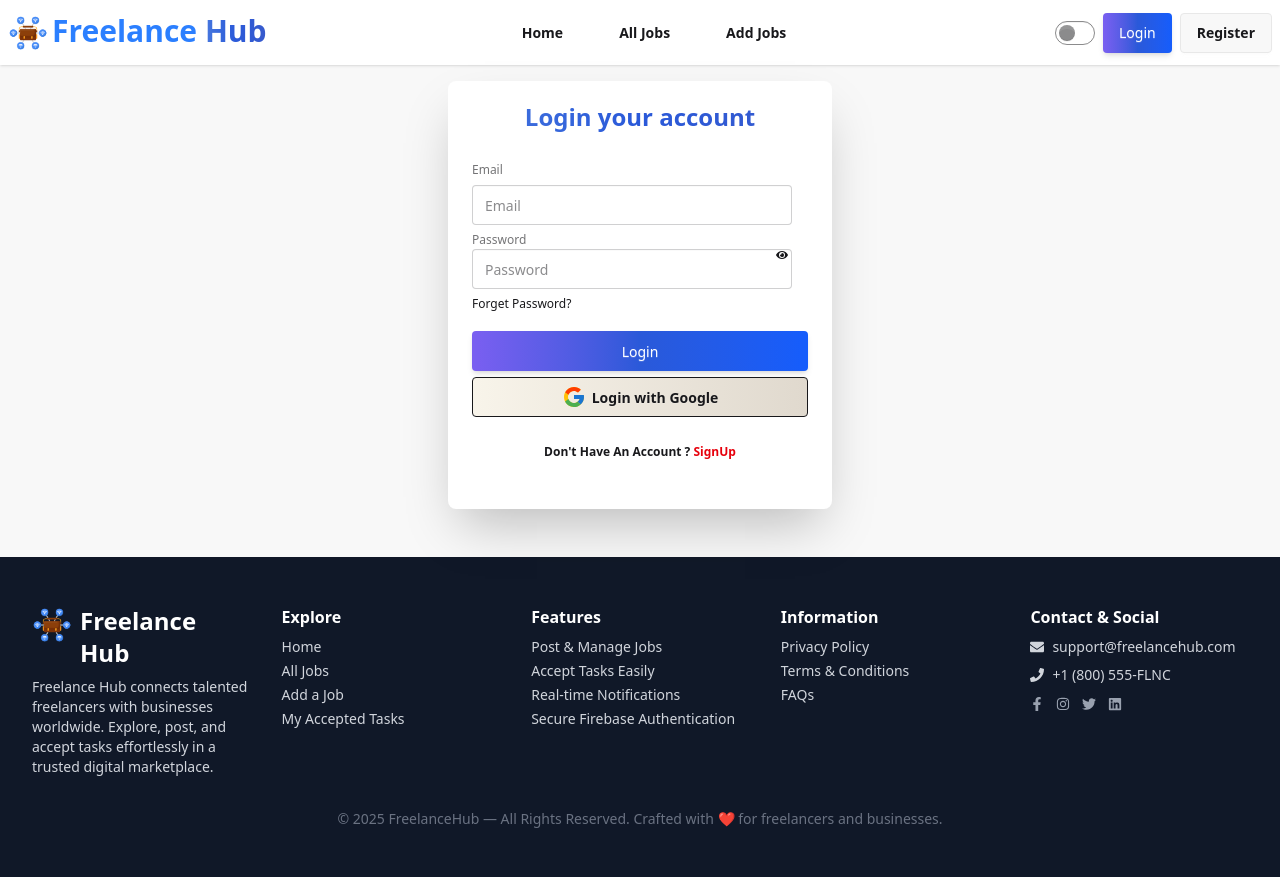
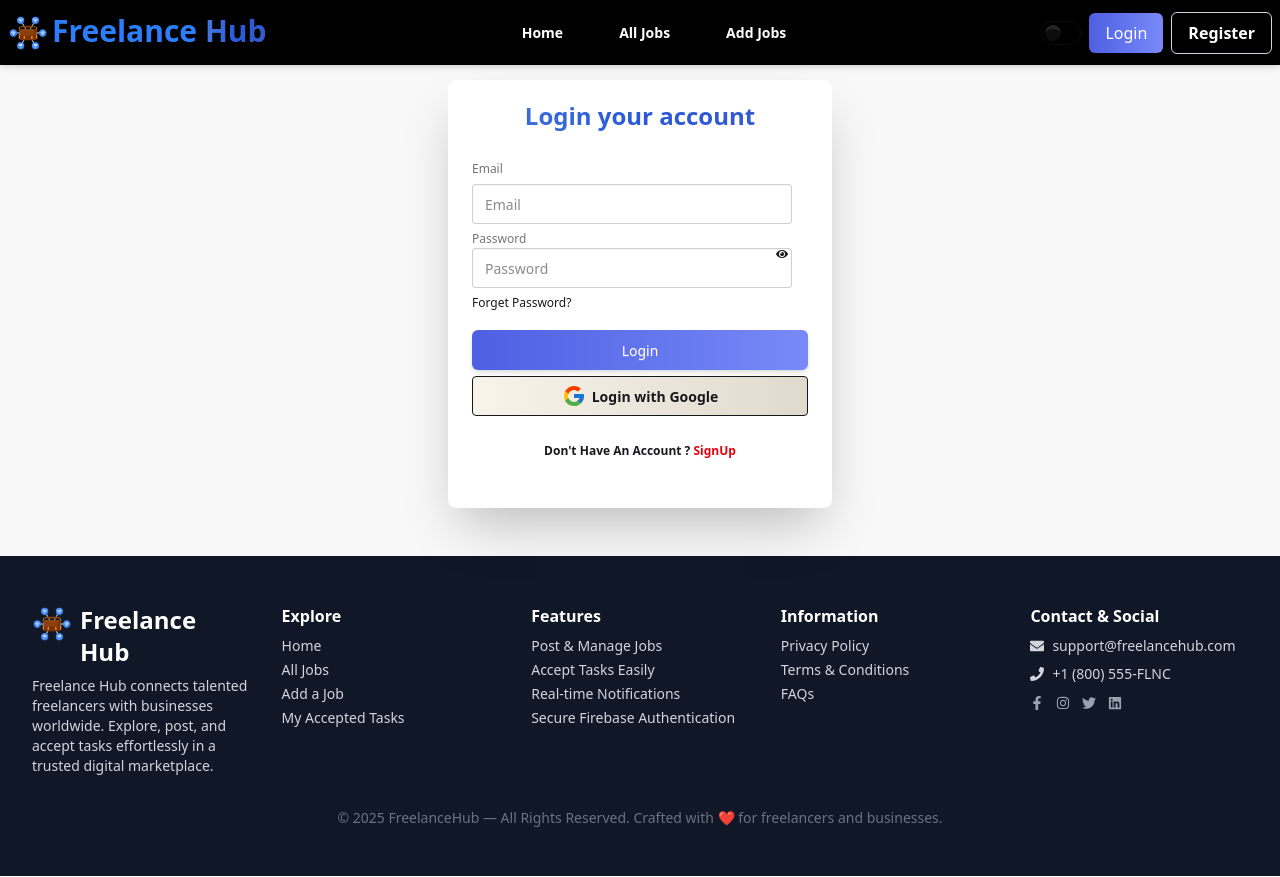
Before and after one commit to shanaztuli/freelanceHub-client, a React (Vite) app: page /auth/login in a window 1280 px wide. Built offline with nearby package versions, Linux system fonts and the light colour scheme; no server answers.

Commit message:
added the fixed nav

```diff
--- a/src/Components/Banner.jsx
+++ b/src/Components/Banner.jsx
@@ -36,13 +36,13 @@ const Banner = () => {
           >
             <button
               onClick={() => navigate("/addJobs")}
-              className="bg-white text-blue-600 font-semibold px-6 py-3 rounded-lg shadow-lg hover:scale-105 transition-transform"
+              className="bg-white text-blue-600 font-semibold padding rounded-lg shadow-lg hover:scale-105 transition-transform"
             >
               Create a Job
             </button>
             <button
               onClick={() => navigate("/allJobs")}
-              className="border btn-primary border-white px-6 py-3 rounded-lg hover:bg-white hover:text-blue-600 transition-colors"
+              className="btn-primary padding "
             >
               Explore Jobs
             </button>
--- a/src/Components/JobCard.jsx
+++ b/src/Components/JobCard.jsx
@@ -37,7 +37,7 @@ const JobCard = ({ job }) => {
         {/* View Details */}
         <button
           onClick={handleViewDetails}
-          className="self-start btn-primary  px-4 py-2 rounded-md hover:bg-blue-700 transition-colors font-semibold"
+          className="self-start btn-primary  px-4 py-2  "
         >
           View Details
         </button>
--- a/src/Components/Navbar/Navbar.jsx
+++ b/src/Components/Navbar/Navbar.jsx
@@ -1,26 +1,23 @@
 import React, { useEffect, useState } from "react";
-import { Link, Navigate, NavLink,  } from "react-router";
-import logo from '/logos.png'
+import { Link, Navigate, NavLink } from "react-router";
+import logo from "/logos.png";
 import { AuthContext } from "../../AuthContext/AuthProvider";
 import { use } from "react";
 import { toast } from "react-toastify";
 
 const Navbar = () => {
-const { user, logOut,} = use(AuthContext);
-const [theme,setTheme]= useState(localStorage.getItem('theme') || 'light');
+  const { user, logOut } = use(AuthContext);
+  const [theme, setTheme] = useState(localStorage.getItem("theme") || "light");
 
-useEffect(()=>{
-  const html = document.querySelector("html");
-  html.setAttribute("data-theme", theme);
-localStorage.setItem('theme',theme)
+  useEffect(() => {
+    const html = document.querySelector("html");
+    html.setAttribute("data-theme", theme);
+    localStorage.setItem("theme", theme);
+  }, [theme]);
 
-
-},[theme])
-
-const handleTheme =(checked)=>{
-
-setTheme(checked? 'dark' : 'light')
-}
+  const handleTheme = (checked) => {
+    setTheme(checked ? "dark" : "light");
+  };
 
   const links = (
     <>
@@ -103,19 +100,19 @@ setTheme(checked? 'dark' : 'light')
     logOut()
       .then(() => {
         toast("You signed out");
-        Navigate('/');
+        Navigate("/");
       })
       .catch();
   };
 
   return (
-    <div className="navbar bg-base-100 shadow-sm ">
+    <div className="navbar navbar-bg fixed top-0 left-0 z-50 w-full shadow-md">
       <div className="navbar-start">
         <div className="dropdown z-20">
           <div tabIndex={0} role="button" className="btn btn-ghost lg:hidden">
             <svg
               xmlns="http://www.w3.org/2000/svg"
-              className="h-5 w-5"
+              className="h-5 w-5 text-white"
               fill="none"
               viewBox="0 0 24 24"
               stroke="currentColor"
@@ -147,7 +144,9 @@ setTheme(checked? 'dark' : 'light')
         </div>
       </div>
       <div className="navbar-center hidden lg:flex">
-        <ul className="menu menu-horizontal px-1 ml-5 gap-x-6">{links}</ul>
+        <ul className="menu menu-horizontal px-1 ml-5 gap-x-6 text-white">
+          {links}
+        </ul>
       </div>
       <div className="navbar-end">
         <div className=" hidden md:block">
@@ -169,20 +168,22 @@ setTheme(checked? 'dark' : 'light')
         )}
         {user ? (
           <>
-            <button onClick={handleLogOut} className="btn btn-primary">
+            <button onClick={handleLogOut} className="padding btn-primary">
               {" "}
               Logout
             </button>
           </>
         ) : (
           <>
-            <Link to="/auth/login" className="btn btn-primary ">
+            <Link to="/auth/login" className="btn-primary padding">
               {" "}
               Login
             </Link>
             <Link
               to="/auth/register"
-              className="btn ml-2 bg-base-200 font-bold "
+              className="ml-2 padding border border-gray-300 rounded-md font-semibold text-white  transition-all
+     duration-200
+    hover:bg-[#eceefe] hover:text-black"
             >
               {" "}
               Register
--- a/src/Layouts/AuthLayout.jsx
+++ b/src/Layouts/AuthLayout.jsx
@@ -13,12 +13,8 @@ const AuthLayout = () => {
         <header>
           <Navbar></Navbar>
         </header>
-        <main className="px-4 md:px-0 md:pb-8  md:flex-1 bg-base-200">
-          {state == "loading" ? (
-            <Spinner></Spinner>
-          ) : (
-            <Outlet></Outlet>
-          )}
+        <main className="px-4 md:px-0 md:pb-8  md:flex-1 bg-base-200  pt-16">
+          {state == "loading" ? <Spinner></Spinner> : <Outlet></Outlet>}
         </main>
         <footer>
           <Footer></Footer>
--- a/src/Layouts/RootLayouts.jsx
+++ b/src/Layouts/RootLayouts.jsx
@@ -8,18 +8,16 @@ import Spinner from "../Components/Spinner.jsx/Spinner";
 const RootLayouts = () => {
   const {state} = useNavigation;
   return (
-    <div className="flex flex-col min-h-screen max-w-[1400px] mx-auto">
-      <header>
+    <div className="flex flex-col min-h-screen overflow-visible">
+      <header className="w-full">
         <Navbar></Navbar>
       </header>
-      <main className="flex-1">
-        {state == "loading" ? (
-          <Spinner></Spinner>
-        ) : (
-          <Outlet></Outlet>
-        )}
-      </main>
-      <footer>
+      <div className="flex flex-col min-h-screen  overflow-visible ">
+        <main className="flex-1  pt-16">
+          {state == "loading" ? <Spinner></Spinner> : <Outlet></Outlet>}
+        </main>
+      </div>
+      <footer className="w-full">
         <Footer></Footer>
       </footer>
       <ToastContainer></ToastContainer>
--- a/src/Pages/AddJobs.jsx
+++ b/src/Pages/AddJobs.jsx
@@ -53,7 +53,7 @@ const AddJobs = () => {
   }
 
   return (
-    <div className="min-h-screen  flex flex-col justify-center items-center py-10 px-4">
+    <div className="min-h-screen  flex flex-col justify-center items-center py-10 px-4 max-w-[1400px] mx-auto">
       <div className=" shadow-2xl rounded-3xl w-full max-w-2xl p-8 md:p-12">
         <h2 className="text-3xl font-bold text-center mb-8 text-blue-500">
           Add New Job
--- a/src/Pages/AllJobs.jsx
+++ b/src/Pages/AllJobs.jsx
@@ -17,7 +17,7 @@ const AllJobs = () => {
 
     // console.log(data);
     return (
-      <div className="py-3">
+      <div className="py-3  max-w-[1400px] mx-auto">
         <h1 className="text text-center font-bold text-3xl mb-3 ">
           All Available Jobs{" "}
         </h1>
--- a/src/Pages/Home.jsx
+++ b/src/Pages/Home.jsx
@@ -9,14 +9,18 @@ const Home = () => {
   const latestData = useLoaderData();
     return (
       <div>
+        <div className="w-full">
           <Banner></Banner>
+        </div>
+        <div className="max-w-[1400px] mx-auto">
           <h1 className="text text-center font-bold text-3xl my-3 mt-4 ">
             All Latest Jobs{" "}
           </h1>
           <p className="text-center text-lg md:text-xl  mb-6 mx-2 md:mx-0">
-          Stay ahead with the newest job opportunities on our platform! Discover
-          the latest freelance projects, explore diverse categories, and connect
-          with top employers to kickstart your next exciting venture.
+            Stay ahead with the newest job opportunities on our platform!
+            Discover the latest freelance projects, explore diverse categories,
+            and connect with top employers to kickstart your next exciting
+            venture.
           </p>
 
           <div className="grid grid-cols-1 sm:grid-cols-2 md:grid-cols-3  lg:grid-cols-4 gap-3">
@@ -27,6 +31,7 @@ const Home = () => {
           <TopCategories></TopCategories>
           <AboutPlatform></AboutPlatform>
         </div>
+      </div>
     );
 };
 
--- a/src/Pages/MyAcceptedTasks.jsx
+++ b/src/Pages/MyAcceptedTasks.jsx
@@ -31,7 +31,7 @@ const MyAcceptedTasks = () => {
   };
 
   return (
-    <div className="p-6">
+    <div className="p-6 max-w-[1400px] mx-auto">
       <h2 className="text-3xl font-bold mb-6 text text-center">
         Your Accepted Tasks
       </h2>
--- a/src/Pages/MyPostedJobs.jsx
+++ b/src/Pages/MyPostedJobs.jsx
@@ -96,7 +96,7 @@ const MyPostedJobs = () => {
   };
 
   return (
-    <div className="py-6 px-4">
+    <div className="py-6 px-4 max-w-[1400px] mx-auto">
       <h1 className="text-center font-bold text-3xl text mb-4">
         My Posted Jobs
       </h1>
--- a/src/Pages/UpdateJob.jsx
+++ /dev/null
@@ -1,11 +0,0 @@
-import React from 'react';
-
-const UpdateJob = () => {
-    return (
-        <div>
-            update job;
-        </div>
-    );
-};
-
-export default UpdateJob;
--- a/src/index.css
+++ b/src/index.css
@@ -10,10 +10,12 @@
 
 
 .btn-primary {
-  @apply bg-gradient-to-r from-[hsl(251,84%,66%)] via-[#2a59d9] to-[#155dfc]
-         text-white font-medium border-none
+  @apply  bg-gradient-to-r
+    from-[#4F5FE3]
+    to-[#7889f7]
+         text-white font-medium border-none rounded-md
          shadow-md hover:shadow-lg transition-all duration-300
-         hover:from-[#1e40af] hover:via-[#1e3a8a] hover:to-[#172554];
+        hover:from-[#2F3FB8] hover:to-[#4c64e0]
 }
 
 .text {
@@ -23,3 +25,10 @@
 .btn-primary:hover{
   @apply opacity-90;
 }
+
+.padding{
+   @apply   px-4 py-2
+}
+.navbar-bg {
+  @apply bg-black
+}
```
Lines whose indentation alone changed are shown as unchanged.
